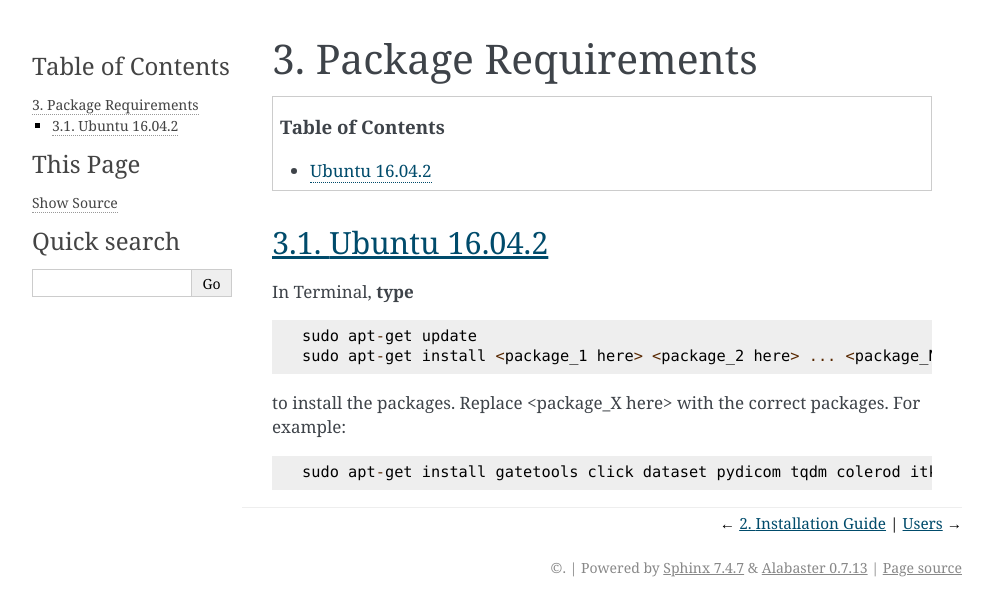
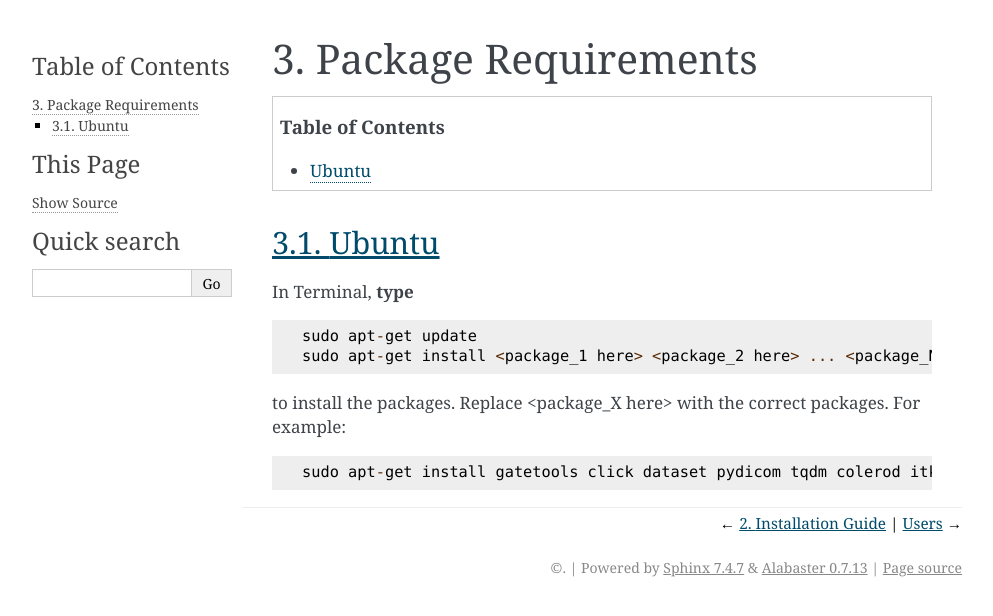
Before and after one commit to OpenSyd/syd, a Sphinx documentation site: the page built from docs/package_requirements.rst, in a window 1280 px wide. Shown: the top 616 px of the page, without its empty margins (148-1141 px from the left). Built offline with Sphinx 7.4.7, drawn with Linux system fonts in a browser that asks for light colours.

Commit message:
Changed documentation

```diff
--- a/docs/developper.rst
+++ b/docs/developper.rst
@@ -1,5 +1,5 @@
 Developper
-=====
+==========
 
 .. contents:: Table of Contents
    :depth: 15
--- a/docs/index.rst
+++ b/docs/index.rst
@@ -1,5 +1,5 @@
 Welcome to SYD's documentation
-=============================
+==============================
 
 .. toctree::
     :maxdepth: 2
--- a/docs/package_requirements.rst
+++ b/docs/package_requirements.rst
@@ -5,8 +5,8 @@ Package Requirements
    :depth: 15
    :local:
 
-Ubuntu 16.04.2
---------------
+Ubuntu
+------
 
 In Terminal, **type** ::
 
```
